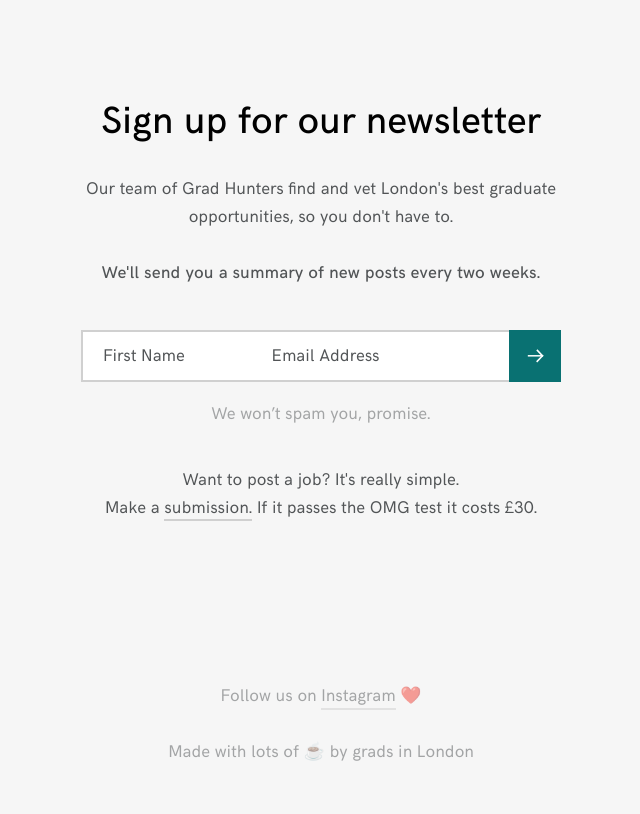
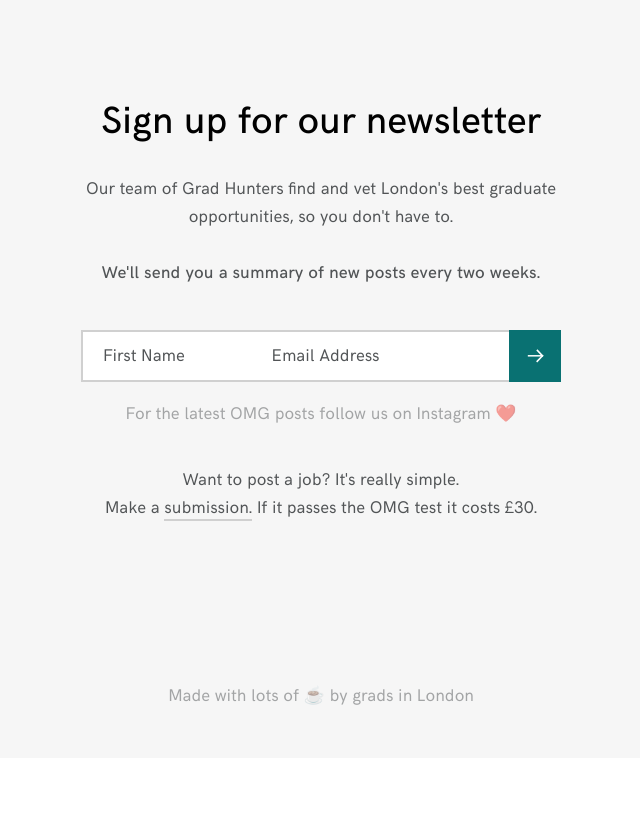
Before and after one commit to ohmygrad/ohmygrad.github.io, a plain HTML site: page index.html in a window 1280 px wide. Shown: the part 1359-2173 px from the top of the page, without its empty margins (319-959 px from the left). After the commit the page ends 2117 px from the top, so only its background shows below. Drawn offline with Linux system fonts and the light colour scheme.

Commit message:
Move follow button

```diff
--- a/index.html
+++ b/index.html
@@ -257,15 +257,15 @@
 								</div>
 						</form>
 				</div>
-				<span>We won’t spam you, promise.</span><br>
+				<span><a href="https://instagram.com/ohmygrad/" target="_blank">For the latest OMG posts follow us on Instagram️ ❤</a>️</span><br>
 				<p>Want to post a job? It's really simple. <br>Make a <a href="mailto:submission@ohmygrad.com?subject=Submission">submission.</a> If it passes the OMG test it costs £30.</p>
 		</div>
 </section>
 
 			<footer>
 				<ul>
-          <li>Follow us on <a href="https://instagram.com/ohmygrad/" target="_blank">Instagram️</a> ❤️</li>
-          <br><br>
+          <!--<li>Follow us on <a href="https://instagram.com/ohmygrad/" target="_blank">Instagram️</a> ❤️</li>
+          <br><br>-->
 					Made with lots of ☕ by grads in London
 				</ul>
 			</footer>
```
